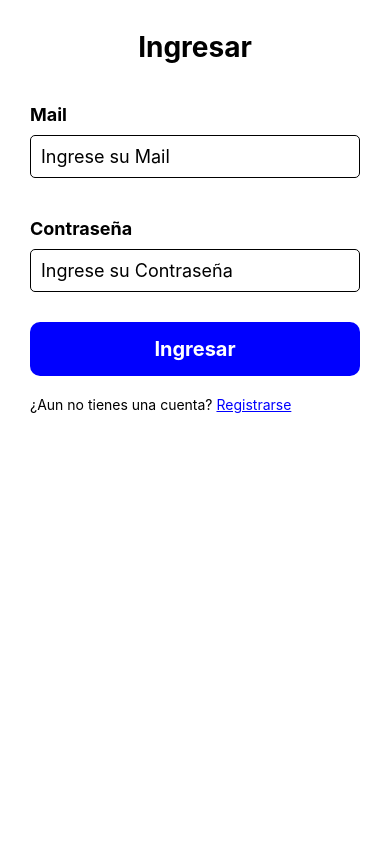
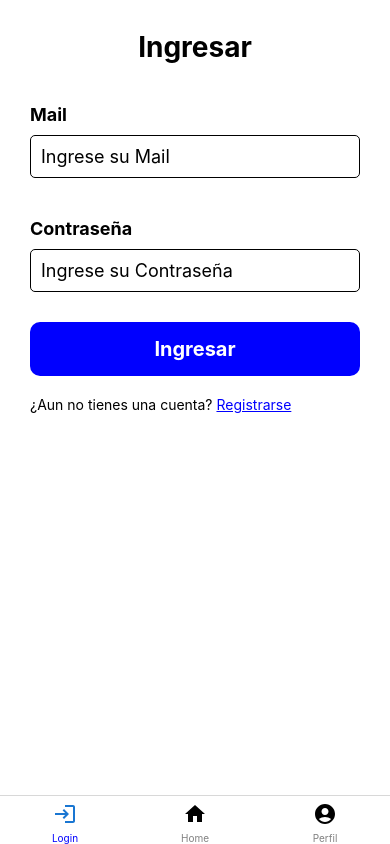
Before and after one commit to martomorri/DAI-Login, a React Native app in the folder Client/: screen /Login in a window 390 px wide. Built offline with nearby package versions, Linux system fonts and the light colour scheme; no server answers.

Commit message:
navigator added, home finished

```diff
--- a/Client/App.js
+++ b/Client/App.js
@@ -1,6 +1,6 @@
 import { StyleSheet, SafeAreaView } from 'react-native'
 import Navigator from './Navigator'
-import React, { useState } from 'react'
+import React, { useState, useEffect } from 'react'
 import { initializeApp } from "firebase/app"
 import { getFirestore } from "firebase/firestore";
 import { dbContext } from './context/dbContext';
@@ -23,17 +23,19 @@ const database = getFirestore(app)
 
 export default function App() {
   const [user, setUser] = useState()
-  const [products, setProducts] = React.useState([])
+  const [products, setProducts] = useState([])
 
   const limit = 100
   const url = `https://dummyjson.com/products?limit=${limit}&skip=0`
 
-  React.useEffect(() => {
+  useEffect(() => {
     fetch(url)
+      .then(res => res.json())
       .then(res => {
+        console.log(res)
         setProducts((prevProductos) => [
           ...prevProductos,
-          ...res.data.products.map((p) => ({
+          ...res.products.map((p) => ({
             id: p.id,
             title: p.title,
             description: p.description,
--- a/Client/Navigator.js
+++ b/Client/Navigator.js
@@ -1,24 +1,62 @@
 import * as React from 'react'
 import { NavigationContainer } from '@react-navigation/native'
 import { createNativeStackNavigator } from '@react-navigation/native-stack'
+import HomeIcon from '@mui/icons-material/Home';
+import LoginIcon from '@mui/icons-material/Login';
+import AccountCircleIcon from '@mui/icons-material/AccountCircle';
+import { createBottomTabNavigator } from '@react-navigation/bottom-tabs'
+import { useIsFocused } from '@react-navigation/native'
 import Home from './screens/Home'
 import Login from './screens/Login'
 import SignUp from './screens/SignUp'
 import FormPerfil from './screens/FormPerfil'
 import Perfil from './screens/Perfil'
 
-const Stack = createNativeStackNavigator()
+
+const Tab = createBottomTabNavigator()
+
+const AuthStack = createNativeStackNavigator();
+
+function AuthStackScreen() {
+  return (
+    <AuthStack.Navigator>
+      <AuthStack.Screen options={{ headerShown: false }} name="Login" component={Login} />
+      <AuthStack.Screen options={{ headerShown: false }} name="SignUp" component={SignUp} />
+    </AuthStack.Navigator>
+  );
+}
+
+const ProfileStack = createNativeStackNavigator()
+
+function ProfileStackScreen() {
+  <ProfileStack.Navigator>
+    <ProfileStack.Screen options={{ headerShown: false }} name="Perfil" component={Perfil} />
+    <ProfileStack.Screen options={{ headerShown: false }} name="FormPerfil" component={FormPerfil} />
+  </ProfileStack.Navigator>
+}
 
 export default function Navigator() {
   return (
     <NavigationContainer>
-      <Stack.Navigator>
-        <Stack.Screen options={{ headerShown: false }} name="Login" component={Login} />
-        <Stack.Screen options={{ headerShown: false }} name="Home" component={Home} />
-        <Stack.Screen options={{ headerShown: false }} name="SignUp" component={SignUp} />
-        <Stack.Screen options={{ headerShown: false }} name="FormPerfil" component={FormPerfil} />
-        <Stack.Screen options={{ headerShown: false }} name="Perfil" component={Perfil} />
-      </Stack.Navigator>
+      <Tab.Navigator screenOptions={({ route }) => ({
+        tabBarIcon: () => {
+          const isFocused = useIsFocused()
+          const color = isFocused ? "primary" : ""
+          if (route.name === 'Home') {
+            return <HomeIcon color={color} />
+          } else if (route.name === 'Login') {
+            return <LoginIcon color={color} />
+          } else if (route.name === 'Perfil') {
+            return <AccountCircleIcon color={color} />
+          }
+        },
+        tabBarActiveTintColor: 'blue',
+        tabBarInactiveTintColor: 'gray',
+      })}>
+        <Tab.Screen options={{ headerShown: false }} name="Login" component={AuthStackScreen} />
+        <Tab.Screen options={{ headerShown: false }} name="Home" component={Home} />
+        <Tab.Screen options={{ headerShown: false }} name="Perfil" component={ProfileStackScreen} />
+      </Tab.Navigator>
     </NavigationContainer>
   );
 }
--- a/Client/screens/Home.jsx
+++ b/Client/screens/Home.jsx
@@ -1,4 +1,4 @@
-import { View, Text, TouchableOpacity } from 'react-native'
+import { ScrollView, Text, TouchableOpacity } from 'react-native'
 import React from 'react'
 import { commonStyles } from '../styles'
 import { dbContext } from '../context/dbContext'
@@ -47,11 +47,11 @@ export default function Home({ navigation }) {
     // }
 
     return (
-        <View style={commonStyles.container}>
+        <ScrollView style={commonStyles.container}>
             {products.map(p => {
                 if (p.id <= 6) return <Card product={p} />
             })}
-        </View>
+        </ScrollView>
     )
     // ) : hasProfile ? (
     //     <View style={commonStyles.container}>
--- a/Client/screens/Login.jsx
+++ b/Client/screens/Login.jsx
@@ -12,6 +12,8 @@ function Login({ navigation }) {
   const [message, setMessage] = React.useState('')
   const { setUser } = React.useContext(userContext)
 
+  navigation.setOptions({tabBarVisible: false})
+
   const auth = getAuth();
 
   const login = () => {
@@ -22,7 +24,7 @@ function Login({ navigation }) {
       const updateUserContext = async () => await setUser(userLogged)
       updateUserContext()
       setMessage('Usuario autenticado correctamente')
-      navigation.replace('Home')
+      navigation.navigate('Home')
     })
     .catch((error) => {
       console.log(error)
```
Also changed, not shown: Client/components/Card.jsx (+24 -3 lines), Client/package.json (+13 -3 lines), 1 other file (tests, documents, lock files or other folders).
